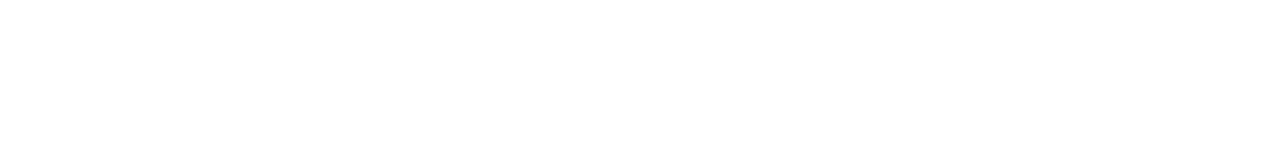
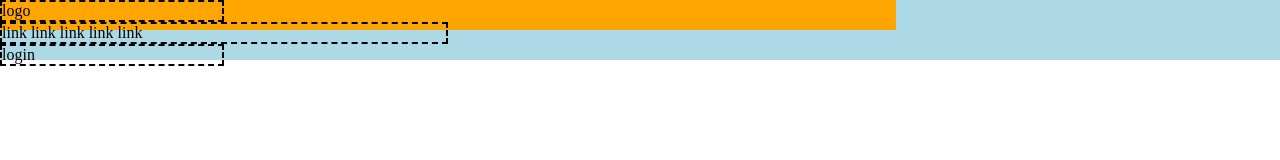
Before and after one commit to robertobenfini/htmlcss-struttura-discord, a plain HTML site: page index.html in a window 1280 px wide. Drawn offline with Linux system fonts and the light colour scheme.

Commit message:
committ per ticket

```diff
--- a/css/style.css
+++ b/css/style.css
@@ -3,3 +3,28 @@
     padding: 0;
     box-sizing: border-box;
 }
+
+/*inizio header*/
+header{
+    background-color: lightblue;
+    height: 60px;
+    display: flex;
+}
+
+
+.riga-nav{
+    width: 70%;
+    height: 30px;
+    background-color: orange;
+}
+
+
+.col-nav-1,.col-nav-3{
+    width: 25%;
+    border: 2px dashed black;
+}
+
+.col-nav-2{
+    width: 50%;
+    border: 2px dashed black;
+}
--- a/index.html
+++ b/index.html
@@ -8,6 +8,14 @@
         <link rel="stylesheet" href="./css/style.css">
     </head>
     <body>
-
+        <!--inizio header-->
+        <header>
+            <div class="riga-nav">
+                <div class="col-nav-1">logo</div>
+                <div class="col-nav-2">link link link link link</div>
+                <div class="col-nav-3">login</div>
+            </div>
+        </header>
+        <!--fine header-->
     </body>
 </html>
```
